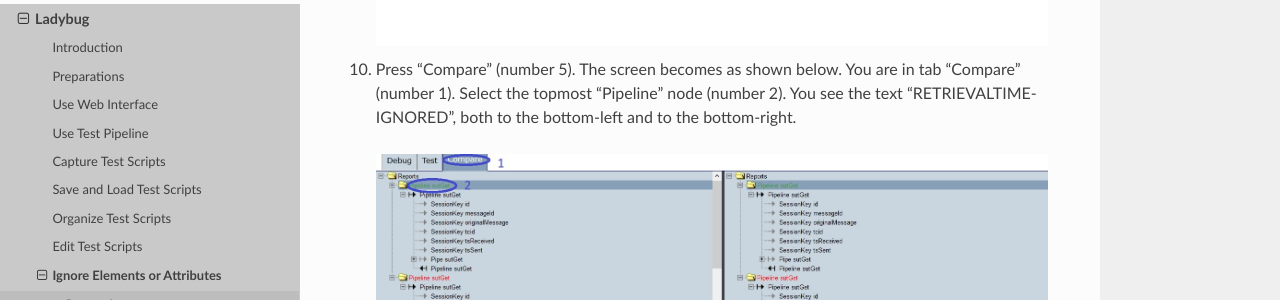
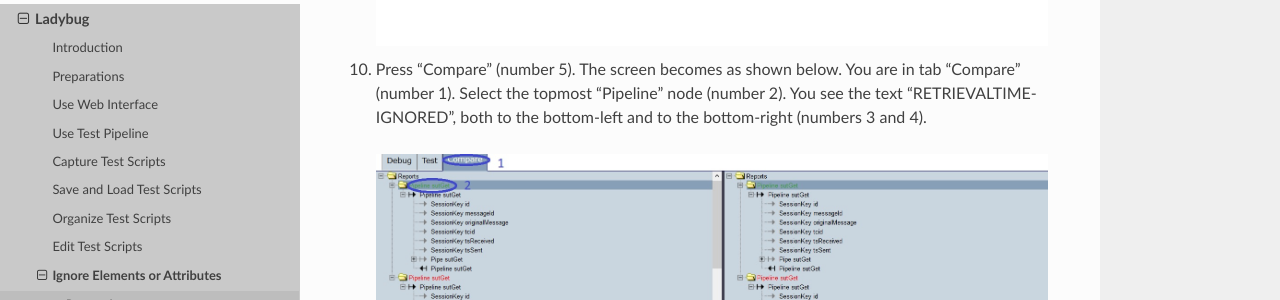
Before and after one commit to frankframework/frank-manual, a Sphinx documentation site: the page built from docs/source/testing/ladybug/ignore/testSpecific.rst, in a window 1280 px wide and 900 px high, scrolled down 2629 px. Shown: the part 221-521 px from the top of the window. Built offline with Sphinx 7.4.7 and the Read the Docs theme 2.0.0, drawn with Linux system fonts in a browser that asks for light colours; some of the changed text lies outside the part shown.

Commit message:
Small fixes

```diff
--- a/docs/source/testing/ladybug/ignore/testSpecific.rst
+++ b/docs/source/testing/ladybug/ignore/testSpecific.rst
@@ -46,7 +46,7 @@ Please do the following:
 
    .. image:: runWithTestSpecificTransformation.jpg
 
-#. Press "Compare" (number 5). The screen becomes as shown below. You are in tab "Compare" (number 1). Select the topmost "Pipeline" node (number 2). You see the text "RETRIEVALTIME-IGNORED", both to the bottom-left and to the bottom-right.
+#. Press "Compare" (number 5). The screen becomes as shown below. You are in tab "Compare" (number 1). Select the topmost "Pipeline" node (number 2). You see the text "RETRIEVALTIME-IGNORED", both to the bottom-left and to the bottom-right (numbers 3 and 4).
 
    .. image:: testWithLocalTransformationSuccessComparison.jpg
 
```
Also changed, not shown: other parts of docs/source/testing/ladybug/ignore/testSpecific.rst (+1 -1 lines).
